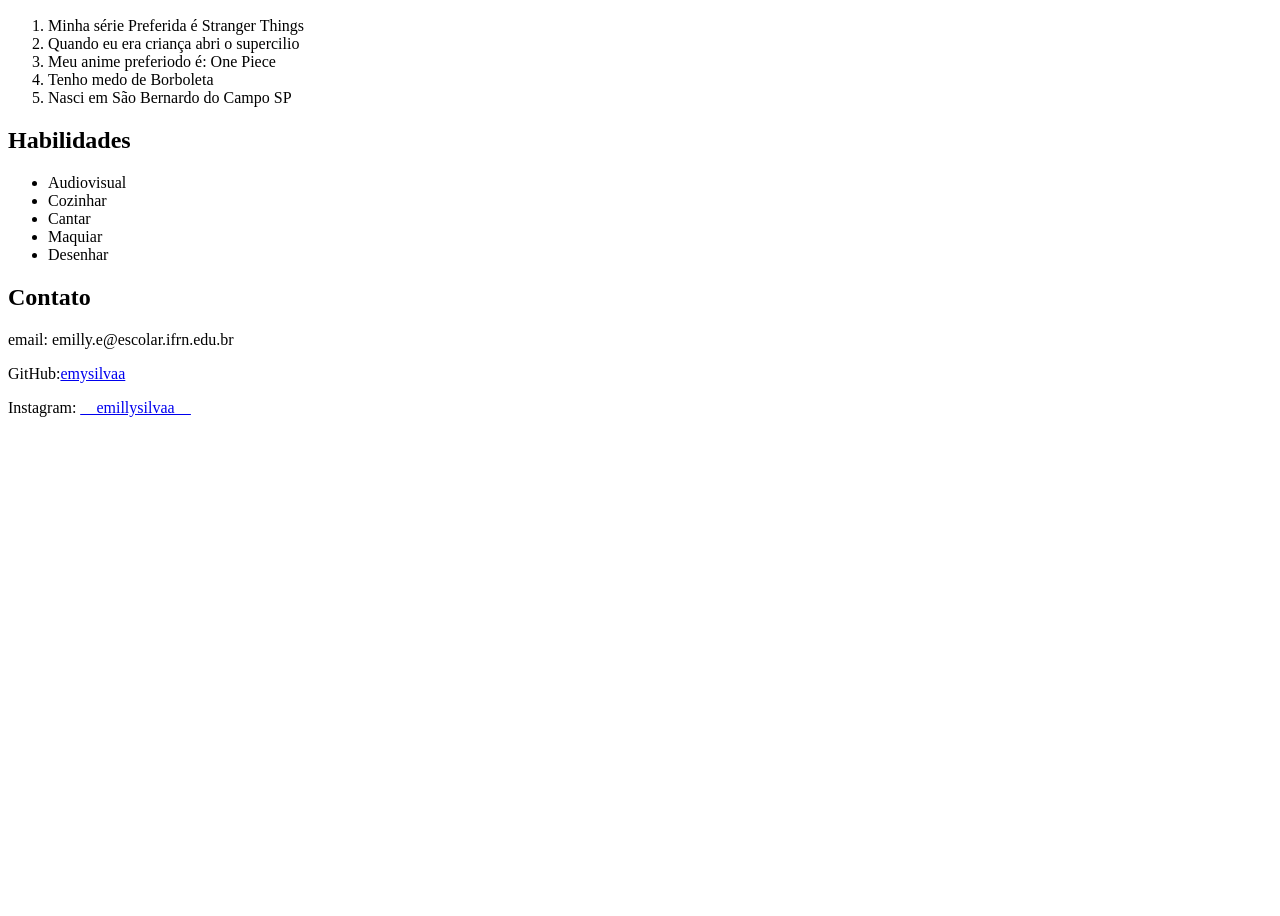
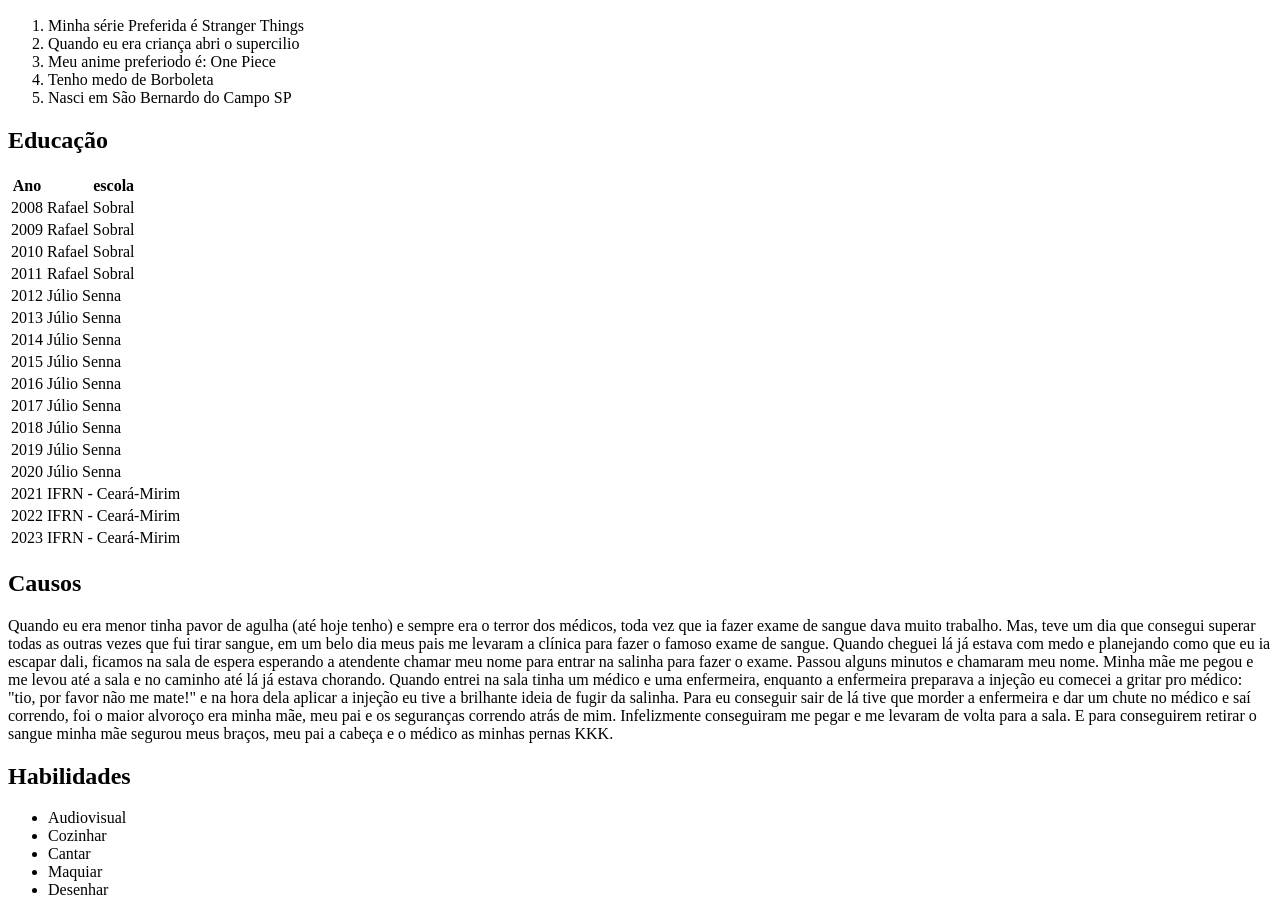
Before and after one commit to emysilvaa/aweb, a plain HTML site: page 1bimestre/sitePessoal/index.html in a window 1280 px wide. Shown: the part 843-1759 px from the top of the page. Before the commit the page ends 1276 px from the top, so only its background shows below. Drawn offline with Linux system fonts and the light colour scheme.

Commit message:
Encerrando o site pessoal
Colocando o que faltava no site pessoal

```diff
--- a/1bimestre/sitePessoal/index.html
+++ b/1bimestre/sitePessoal/index.html
@@ -40,8 +40,86 @@
         </section>
 
         <section id="educacao"></section>
+            <h2>Educação</h2>
+            <table>
+                <thead>
+                    <tr>
+                        <th>Ano</th>
+                        <th>escola</th>
+                    </tr>
+                </thead>
+                <tbody>
+                    <tr>
+                        <td>2008</td>
+                        <td>Rafael Sobral</td>
+                    </tr>
+                    <tr>
+                        <td>2009</td>
+                        <td>Rafael Sobral</td>
+                    </tr>
+                    <tr>
+                        <td>2010</td>
+                        <td>Rafael Sobral</td>
+                    </tr>
+                    <tr>
+                        <td>2011</td>
+                        <td>Rafael Sobral</td>
+                    </tr>
+                    <tr>
+                        <td>2012</td>
+                        <td>Júlio Senna</td>
+                    </tr>
+                    <tr>
+                        <td>2013</td>
+                        <td>Júlio Senna</td>
+                    </tr>
+                    <tr>
+                        <td>2014</td>
+                        <td>Júlio Senna</td>
+                    </tr>
+                    <tr>
+                        <td>2015</td>
+                        <td>Júlio Senna</td>
+                    </tr>
+                    <tr>
+                        <td>2016</td>
+                        <td>Júlio Senna</td>
+                    </tr>
+                    <tr>
+                        <td>2017</td>
+                        <td>Júlio Senna</td>
+                    </tr>
+                    <tr>
+                        <td>2018</td>
+                        <td>Júlio Senna</td>
+                    </tr>
+                    <tr>
+                        <td>2019</td>
+                        <td>Júlio Senna</td>
+                    </tr>
+                    <tr>
+                        <td>2020</td>
+                        <td>Júlio Senna</td>
+                    </tr>
+                    <tr>
+                        <td>2021</td>
+                        <td>IFRN - Ceará-Mirim</td>
+                    </tr>
+                    <tr>
+                        <td>2022</td>
+                        <td>IFRN - Ceará-Mirim</td>
+                    </tr>
+                    <tr>
+                        <td>2023</td>
+                        <td>IFRN - Ceará-Mirim</td>
+                    </tr>
+                </tbody>
+            </table>
+        </section>
 
         <section id="causos"></section>
+            <h2>Causos</h2>
+            <P>Quando eu era menor tinha pavor de agulha (até hoje tenho) e sempre era o terror dos médicos, toda vez que ia fazer exame de sangue dava muito trabalho. Mas, teve um dia que consegui superar todas as outras vezes que fui tirar sangue, em um belo dia meus pais me levaram a clínica para fazer o famoso exame de sangue. Quando cheguei lá já estava com medo e planejando como que eu ia escapar dali, ficamos na sala de espera esperando a atendente chamar meu nome para entrar na salinha para fazer o exame. Passou alguns minutos e chamaram meu nome. Minha mãe me pegou e me levou até a sala e no caminho até lá já estava chorando. Quando entrei na sala tinha um médico e uma enfermeira, enquanto a enfermeira preparava a injeção eu comecei a gritar pro médico: "tio, por favor não me mate!" e na hora dela aplicar a injeção eu tive a brilhante ideia de fugir da salinha. Para eu conseguir sair de lá tive que morder a enfermeira e dar um chute no médico e saí correndo, foi o maior alvoroço era minha mãe, meu pai e os seguranças correndo atrás de mim. Infelizmente conseguiram me pegar e me levaram de volta para a sala. E para conseguirem retirar o sangue minha mãe segurou meus braços, meu pai a cabeça e o médico as minhas pernas KKK.</P>
 
         <section id="habilidades">
             <h2>Habilidades</h2>
```
